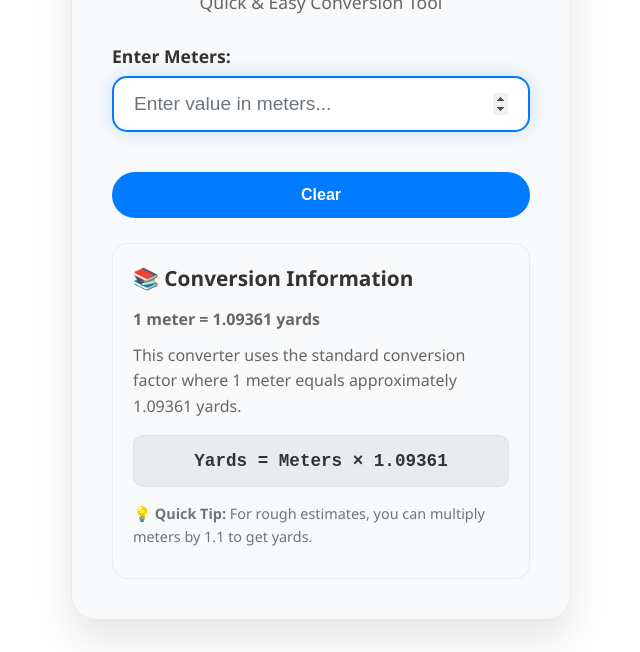
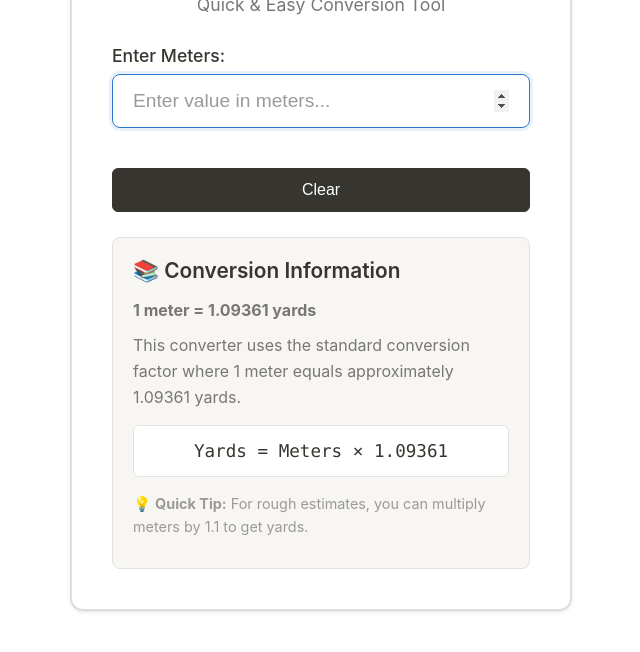
Before and after one commit to jiaogeorge/convertor, a plain HTML site: page index.html in a window 1280 px wide. Shown: the part 148-800 px from the top of the page, without its empty margins (319-959 px from the left). Drawn offline with Linux system fonts and the light colour scheme.

Commit message:
Update UI to Notion-like design with clean typography and minimal styling

```diff
--- a/index.html
+++ b/index.html
@@ -12,21 +12,22 @@
         }
 
         body {
-            font-family: 'Segoe UI', Tahoma, Geneva, Verdana, sans-serif;
+            font-family: -apple-system, BlinkMacSystemFont, 'Segoe UI', 'Noto Sans', Helvetica, Arial, sans-serif;
             background: #ffffff;
             min-height: 100vh;
             display: flex;
             align-items: center;
             justify-content: center;
             padding: 20px;
+            color: #37352f;
         }
 
         .container {
-            background: #f8f9fa;
-            border-radius: 25px;
+            background: #ffffff;
+            border-radius: 12px;
             padding: 40px;
-            box-shadow: 0 20px 40px rgba(0, 0, 0, 0.1);
-            border: 1px solid #e9ecef;
+            box-shadow: rgba(15, 15, 15, 0.1) 0px 0px 0px 1px, rgba(15, 15, 15, 0.1) 0px 2px 4px;
+            border: 1px solid #e3e2e0;
             max-width: 500px;
             width: 100%;
         }
@@ -37,13 +38,14 @@
         }
 
         h1 {
-            color: #333;
+            color: #37352f;
             font-size: 2.5rem;
             margin-bottom: 10px;
+            font-weight: 600;
         }
 
         .subtitle {
-            color: #666;
+            color: #787774;
             font-size: 1.1rem;
         }
 
@@ -59,8 +61,8 @@
 
         .input-group label {
             display: block;
-            color: #333;
-            font-weight: 600;
+            color: #37352f;
+            font-weight: 500;
             margin-bottom: 8px;
             font-size: 1.1rem;
         }
@@ -68,100 +70,101 @@
         .input-field {
             width: 100%;
             padding: 15px 20px;
-            border: 2px solid #dee2e6;
-            border-radius: 15px;
+            border: 1px solid #e3e2e0;
+            border-radius: 8px;
             background: #ffffff;
-            color: #333;
+            color: #37352f;
             font-size: 1.2rem;
-            font-weight: 500;
-            transition: all 0.3s ease;
+            font-weight: 400;
+            transition: all 0.2s ease;
         }
 
         .input-field:focus {
             outline: none;
-            border-color: #007bff;
-            box-shadow: 0 0 20px rgba(0, 123, 255, 0.2);
+            border-color: #2e75cc;
+            box-shadow: 0 0 0 3px rgba(46, 117, 204, 0.1);
         }
 
         .input-field::placeholder {
-            color: #6c757d;
+            color: #9b9a97;
         }
 
         .result {
-            background: #e9ecef;
-            border-radius: 15px;
+            background: #f7f6f3;
+            border-radius: 8px;
             padding: 20px;
             text-align: center;
-            border: 1px solid #dee2e6;
+            border: 1px solid #e3e2e0;
             margin-top: 10px;
         }
 
         .result-value {
             font-size: 2rem;
-            font-weight: bold;
-            color: #333;
+            font-weight: 600;
+            color: #37352f;
             margin-bottom: 5px;
         }
 
         .result-label {
-            color: #666;
+            color: #787774;
             font-size: 1rem;
         }
 
         .conversion-info {
-            background: #f8f9fa;
-            border-radius: 15px;
+            background: #f7f6f3;
+            border-radius: 8px;
             padding: 20px;
             margin-top: 25px;
-            border: 1px solid #e9ecef;
+            border: 1px solid #e3e2e0;
         }
 
         .conversion-info h3 {
-            color: #333;
+            color: #37352f;
             margin-bottom: 15px;
             font-size: 1.3rem;
+            font-weight: 600;
         }
 
         .conversion-info p {
-            color: #666;
+            color: #787774;
             line-height: 1.6;
             margin-bottom: 10px;
         }
 
         .formula {
-            background: #e9ecef;
-            border-radius: 10px;
+            background: #ffffff;
+            border-radius: 6px;
             padding: 15px;
             margin-top: 15px;
             text-align: center;
-            border: 1px solid #dee2e6;
+            border: 1px solid #e3e2e0;
         }
 
         .formula-text {
-            color: #333;
-            font-family: 'Courier New', monospace;
+            color: #37352f;
+            font-family: 'SF Mono', Monaco, 'Cascadia Code', 'Roboto Mono', Consolas, 'Courier New', monospace;
             font-size: 1.1rem;
-            font-weight: bold;
+            font-weight: 500;
         }
 
         .clear-btn {
-            background: #007bff;
+            background: #37352f;
             color: white;
-            border: 2px solid #007bff;
+            border: 1px solid #37352f;
             padding: 12px 25px;
-            border-radius: 25px;
+            border-radius: 6px;
             font-size: 1rem;
-            font-weight: 600;
+            font-weight: 500;
             cursor: pointer;
-            transition: all 0.3s ease;
+            transition: all 0.2s ease;
             margin-top: 15px;
             width: 100%;
         }
 
         .clear-btn:hover {
-            background: #0056b3;
-            transform: translateY(-2px);
-            box-shadow: 0 5px 15px rgba(0, 0, 0, 0.2);
+            background: #2e2d29;
+            transform: translateY(-1px);
+            box-shadow: rgba(15, 15, 15, 0.1) 0px 0px 0px 1px, rgba(15, 15, 15, 0.1) 0px 2px 4px;
         }
 
         @media (max-width: 600px) {
@@ -184,7 +187,7 @@
         }
 
         .error {
-            color: #dc3545;
+            color: #e03e3e;
             font-size: 0.9rem;
             margin-top: 5px;
             display: none;
@@ -229,7 +232,7 @@
                 <div class="formula-text">Yards = Meters × 1.09361</div>
             </div>
 
-            <p style="margin-top: 15px; font-size: 0.9rem; color: #6c757d;">
+            <p style="margin-top: 15px; font-size: 0.9rem; color: #9b9a97;">
                 💡 <strong>Quick Tip:</strong> For rough estimates, you can multiply meters by 1.1 to get yards.
             </p>
         </div>
```
